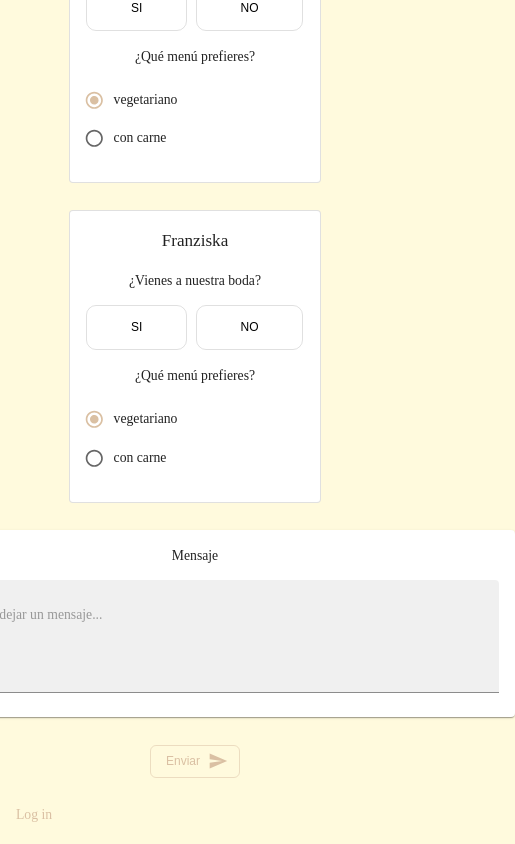
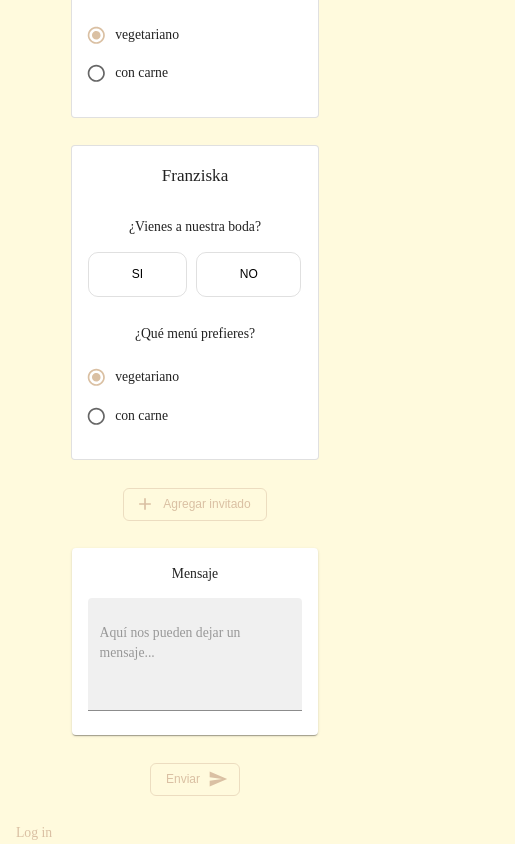
Before and after one commit to ZHammerl/wedding_evite, a React (Vite) app: page / in a window 390 px wide. Shown: the part 2763-3607 px from the top of the page, 515 px wide, since content can reach past the window. Built offline with nearby package versions, Linux system fonts and the light colour scheme.

Commit message:
fixed-textArea responsive

```diff
--- a/src/features/RSVP/Rsvp.tsx
+++ b/src/features/RSVP/Rsvp.tsx
@@ -104,17 +104,18 @@ function Rsvp() {
   return (
     <Box sx={styles.rsvpContainer}>
       <Typography variant="h3">Confirmar asistencia</Typography>
-      <Container className="card-wrapper" sx={styles.cardWrapper}></Container>
+      <Container className="card-wrapper" sx={styles.cardWrapper}>
+        <GuestCards
+          guestData={guestData}
+          setGuestData={setGuestData}
+          removeGuest={removeGuest}
+          menu={menu}
+        />
+      </Container>
       <Button variant="outlined" startIcon={<AddIcon />} onClick={addGuest}>
         Agregar invitado
       </Button>
-      <GuestCards
-        guestData={guestData}
-        setGuestData={setGuestData}
-        removeGuest={removeGuest}
-        menu={menu}
-      />
-      <Card sx={styles.cardWrapper}>
+      <Card>
         <CardContent sx={styles.message}>
           <Typography>Mensaje</Typography>
           <Box>
--- a/src/features/RSVP/rsvp.style.tsx
+++ b/src/features/RSVP/rsvp.style.tsx
@@ -12,7 +12,7 @@ export const cardWrapper = {
   display: "flex",
   justifyContent: "center",
   flexWrap: "wrap",
-  gap: 2,
+  gap: "2em",
 };
 
 export const feedbackWrapper = {
@@ -24,13 +24,13 @@ export const feedbackWrapper = {
 export const cardContent = {
   display: "flex",
   flexDirection: "column",
-  gap: 2,
-  minWidth: 250,
+  gap: "2em",
+  minWidth: "18em",
 };
 
 export const message = {
   display: "flex",
   flexDirection: "column",
   gap: "1em",
-  minWidth: "40rem",
+  width: { xs: "18em", sm: "38em" },
 };
```
